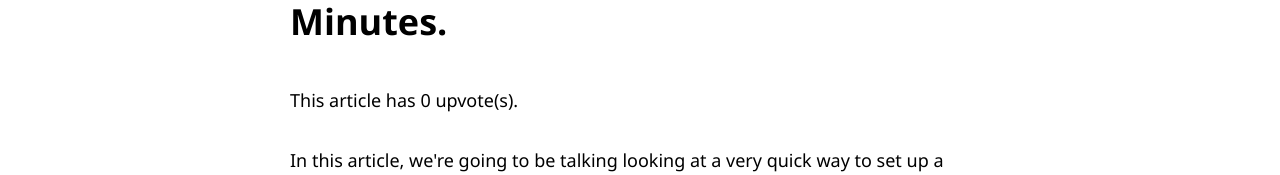
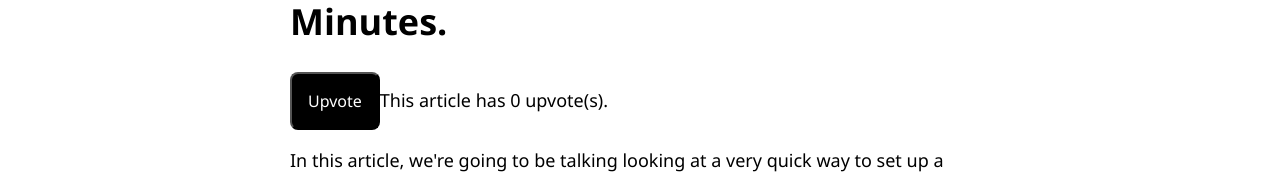
Before and after one commit to shamsWMM/blog-app, a React (Create React App) app: page /articles/learn-node in a window 1280 px wide. Shown: the part 148-323 px from the top of the page. Built offline with nearby package versions, Linux system fonts and the light colour scheme; no server answers.

Commit message:
Added upvotes button

```diff
--- a/src/pages/ArticlePage.js
+++ b/src/pages/ArticlePage.js
@@ -4,6 +4,7 @@
 import articles from "./article-content";
 import NotFoundPage from "./NotFoundPage";
 import CommentsList from "../components/CommentsList";
+import { response } from "express";
 
 const ArticlePage = () => {
     const [articleInfo, setArticleInfo] = useState({
@@ -24,13 +25,24 @@
     const article = articles.find(
         article => article.name === articleId);
 
+    const addUpvote = async () => {
+        const response = await axios.put(
+            `/api/articles/${articleId}/upvote`
+        );
+        const updatedArticle = response.data;
+        setArticleInfo(updatedArticle);
+    }
+
     if (!article) {
         return <NotFoundPage />;
     }
     return (
         <>
             <h1> {article.title}.</h1>
-            <p>This article has {articleInfo.upvotes} upvote(s).</p>
+            <div className="upvotes-section">
+                <button onClick={addUpvote}>Upvote</button>
+                <p>This article has {articleInfo.upvotes} upvote(s).</p>
+            </div>
             {
                 article.content.map((paragraph, i) => (
                     <p key={i}>{paragraph}</p>
```
Also changed, not shown: 1 other file (tests, documents, lock files or other folders).
